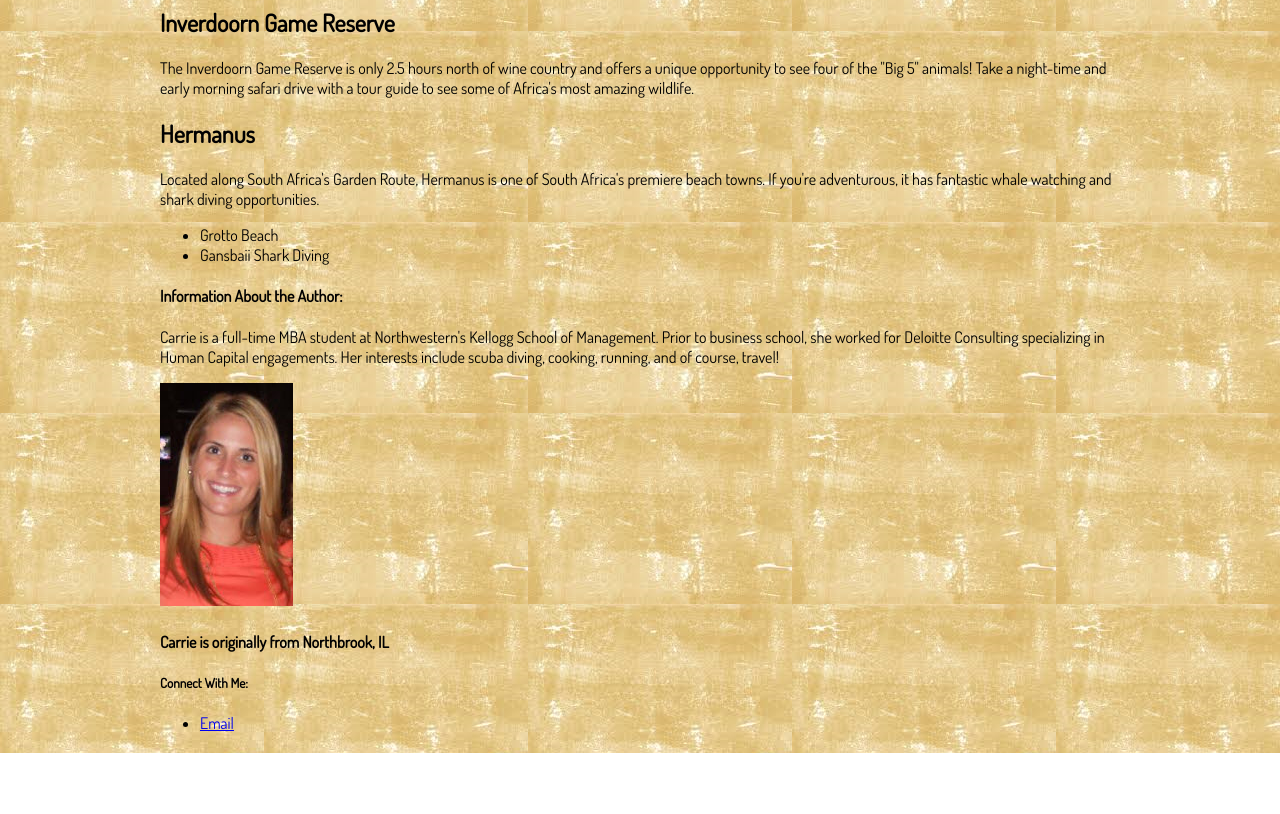
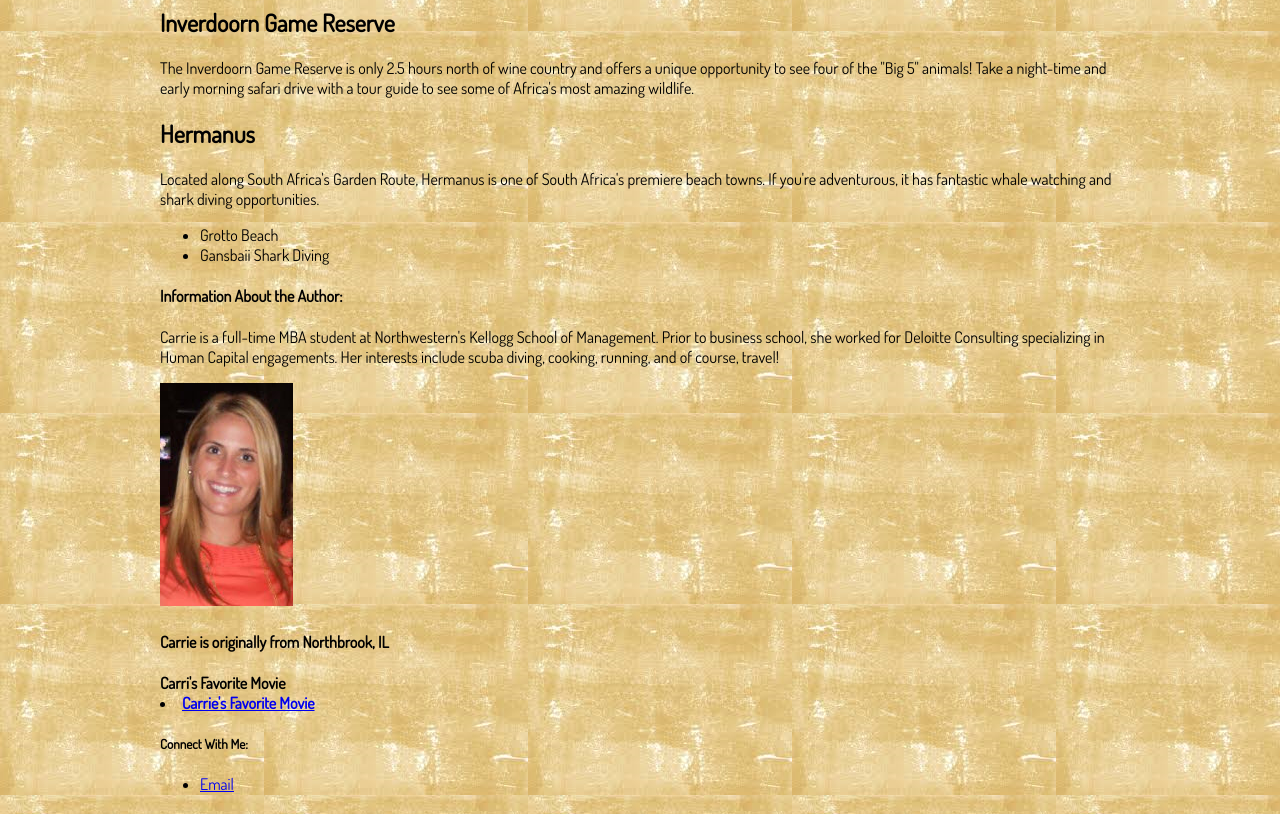
Before and after one commit to CarriePreston/CarriePreston.github.io, a plain HTML site: page index.html in a window 1280 px wide. Shown: the part 1115-1929 px from the top of the page. Before the commit the page ends 1868 px from the top, so only its background shows below. Drawn offline with Linux system fonts and the light colour scheme.

Commit message:
Movie part 2

```diff
--- a/index.html
+++ b/index.html
@@ -61,6 +61,9 @@
       <img src="Carrie Pic.jpg">
     </p>
     <h4>Carrie is originally from Northbrook, IL</h4>
+    <h4>Carri's Favorite Movie
+      <li><a href="file:///C:/Code/CarriePreston.github.io/movie.html">Carrie's Favorite Movie</a></li>
+    </h4>
       <h5>Connect With Me:</h5>
       <ul>
         <li><a href="mailto:cpreston2015@kellogg.northwestern.com">Email</a></li>
```
Also changed, not shown: movie.html (renamed from Movie/movie.html).
